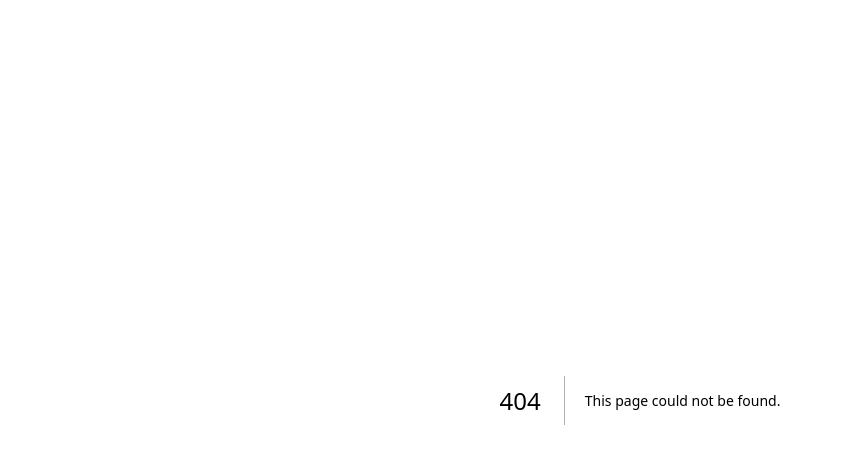
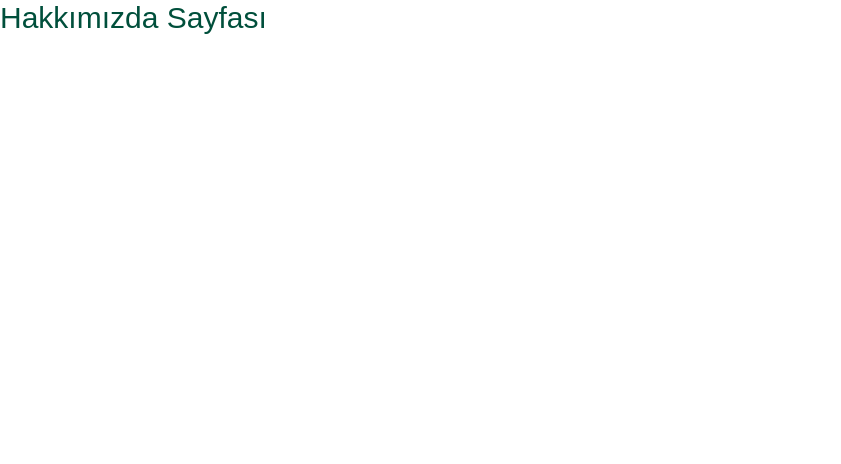
Before and after one commit to ayfersahinn/BTK-Akademi-Next.js-Atolyesi, a Next.js app in the folder next-js/: page /about in a window 1280 px wide. Before the commit this address had no page. Shown: the top 464 px of the page, without its empty margins (0-841 px from the left). Built offline with nearby package versions, Linux system fonts and the light colour scheme.

Commit message:
about route oluşturuldu

```diff
--- /dev/null
+++ b/next-js/app/about/page.js
@@ -0,0 +1,3 @@
+export default function Hakkinda() {
+  return <h1 className="text-3xl text-emerald-900">Hakkımızda Sayfası</h1>;
+}
```
Also changed, not shown: next-js/app/contact/page.js (renamed from next-js/app/iletisim/page.js).
